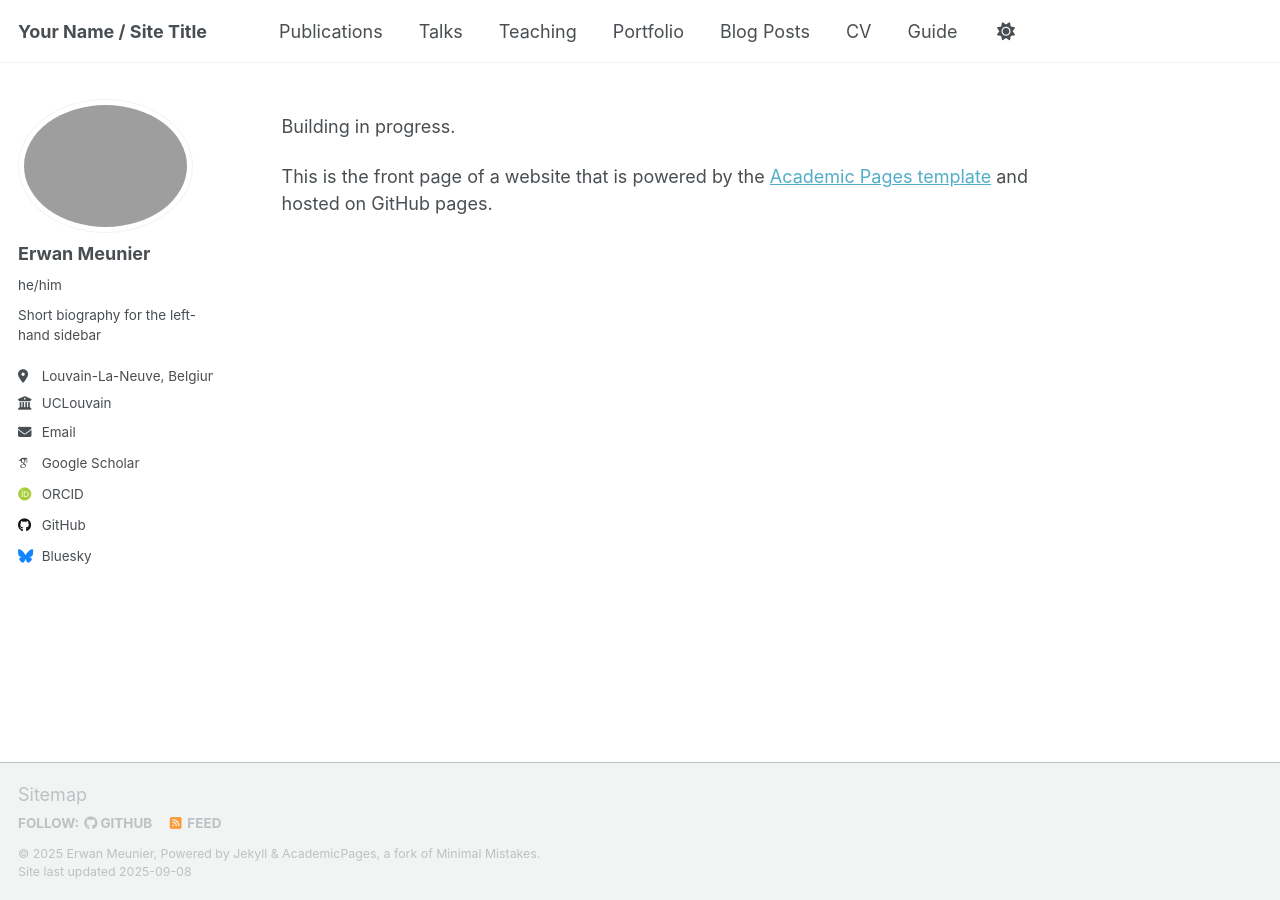
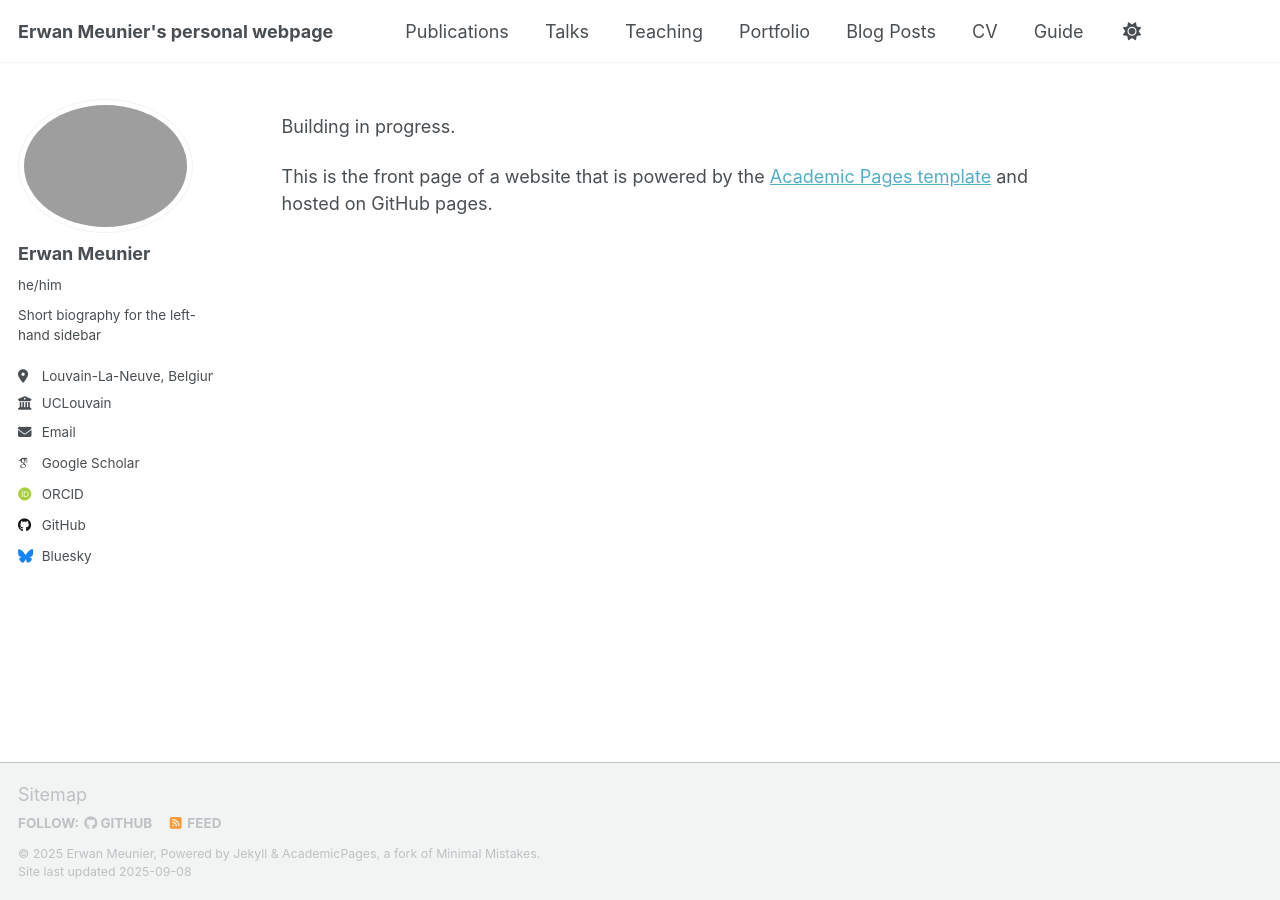
Before and after one commit to ErwanMeunier/ErwanMeunier.github.io, a Jekyll site: the page built from _pages/about.md, in a window 1280 px wide. Built offline with Jekyll 4.4.1, drawn with Linux system fonts in a browser that asks for light colours; some web fonts are replaced; a script that is not in the unit is left out.

Commit message:
Update _config.yml

```diff
--- a/_config.yml
+++ b/_config.yml
@@ -9,7 +9,7 @@
 # Basic Site Settings
 locale                   : "en-US"
 site_theme               : "default" # Currently available options are "default", "air"
-title                    : "Your Name / Site Title"
+title                    : "Erwan Meunier's personal webpage"
 title_separator          : "-"
 name                     : &name "Erwan Meunier"
 description              : &description "personal description"
```
